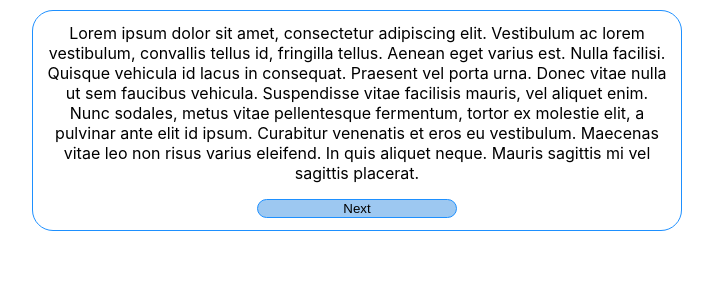
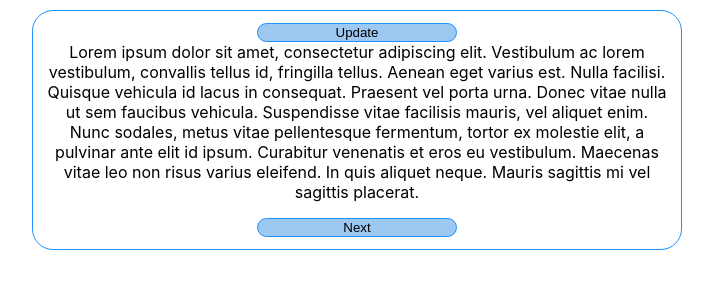
Before and after one commit to Jinja144/micro-fracture-questionnaire, a Next.js app: page / in a window 1280 px wide. Shown: the top 300 px of the page, without its empty margins (283-996 px from the left). Built offline with nearby package versions, Linux system fonts and the light colour scheme.

Commit message:
Linted and fixed

```diff
--- a/components/page/index.js
+++ b/components/page/index.js
@@ -9,15 +9,26 @@ export default function Page({
   isFirst,
   isLast,
 }) {
-  const [state, updateState] = useState({ text })
+  const [state, updateState] = useState({ text });
   const updateCurrentPage = (update) => {
     updatePage(update);
     updateState(update);
   };
 
+  const updateCurrentPageTest = () => {
+    updateCurrentPage({ text: "updated test text" });
+  };
+
   const buttonStyles = isFirst || isLast ? styles.buttonFull : styles.button;
   return (
     <div className={styles.container}>
+      <button
+        className={buttonStyles}
+        type="button"
+        onClick={updateCurrentPageTest}
+      >
+        Update
+      </button>
       <p className={styles.text}>{state.text}</p>
       {!isFirst ? (
         <button className={buttonStyles} type="button" onClick={previousPage}>
--- a/pages/index.js
+++ b/pages/index.js
@@ -4,12 +4,29 @@ import usePage from "../hooks/usePage";
 
 export default function Home() {
   const pages = [
-    { text: "Lorem ipsum dolor sit amet, consectetur adipiscing elit. Vestibulum ac lorem vestibulum, convallis tellus id, fringilla tellus. Aenean eget varius est. Nulla facilisi. Quisque vehicula id lacus in consequat. Praesent vel porta urna. Donec vitae nulla ut sem faucibus vehicula. Suspendisse vitae facilisis mauris, vel aliquet enim. Nunc sodales, metus vitae pellentesque fermentum, tortor ex molestie elit, a pulvinar ante elit id ipsum. Curabitur venenatis et eros eu vestibulum. Maecenas vitae leo non risus varius eleifend. In quis aliquet neque. Mauris sagittis mi vel sagittis placerat." },
-    { text: "Vivamus quis magna tellus. Sed pellentesque mattis lorem, sit amet sagittis ligula ultrices ut. Maecenas ut enim cursus, tincidunt nisi eu, lacinia ex. Interdum et malesuada fames ac ante ipsum primis in faucibus. Vestibulum ante ipsum primis in faucibus orci luctus et ultrices posuere cubilia curae; Integer sed turpis lobortis, placerat dui a, pulvinar nisi. Fusce in porta felis. Sed porta nunc et ex cursus, sed suscipit tortor placerat. Duis finibus tempus maximus. Maecenas nec tincidunt turpis. Aliquam erat volutpat. Integer nec nibh quis velit ullamcorper convallis." },
-    { text: "Vestibulum ultricies tempus porta. In nisi elit, lacinia id efficitur ut, tristique eu quam. Donec ultrices sodales quam ut viverra. In quis risus hendrerit urna ullamcorper suscipit sit amet a est. Curabitur nisl metus, convallis vel erat ut, eleifend tincidunt metus. Aenean non enim vitae neque pulvinar tempus ut at lectus. Nam egestas tempor turpis sed laoreet." },
-    { text: "Test images", images: ["https://micro-fracture-scan-questionnaire-images.s3.eu-west-2.amazonaws.com/Qualification1.png", "https://micro-fracture-scan-questionnaire-images.s3.eu-west-2.amazonaws.com/Qualification2.png", "https://micro-fracture-scan-questionnaire-images.s3.eu-west-2.amazonaws.com/Qualification3.png"], exprectedOrder: [0, 1, 2], answered: false, passedTest: false },
+    {
+      text: "Lorem ipsum dolor sit amet, consectetur adipiscing elit. Vestibulum ac lorem vestibulum, convallis tellus id, fringilla tellus. Aenean eget varius est. Nulla facilisi. Quisque vehicula id lacus in consequat. Praesent vel porta urna. Donec vitae nulla ut sem faucibus vehicula. Suspendisse vitae facilisis mauris, vel aliquet enim. Nunc sodales, metus vitae pellentesque fermentum, tortor ex molestie elit, a pulvinar ante elit id ipsum. Curabitur venenatis et eros eu vestibulum. Maecenas vitae leo non risus varius eleifend. In quis aliquet neque. Mauris sagittis mi vel sagittis placerat.",
+    },
+    {
+      text: "Vivamus quis magna tellus. Sed pellentesque mattis lorem, sit amet sagittis ligula ultrices ut. Maecenas ut enim cursus, tincidunt nisi eu, lacinia ex. Interdum et malesuada fames ac ante ipsum primis in faucibus. Vestibulum ante ipsum primis in faucibus orci luctus et ultrices posuere cubilia curae; Integer sed turpis lobortis, placerat dui a, pulvinar nisi. Fusce in porta felis. Sed porta nunc et ex cursus, sed suscipit tortor placerat. Duis finibus tempus maximus. Maecenas nec tincidunt turpis. Aliquam erat volutpat. Integer nec nibh quis velit ullamcorper convallis.",
+    },
+    {
+      text: "Vestibulum ultricies tempus porta. In nisi elit, lacinia id efficitur ut, tristique eu quam. Donec ultrices sodales quam ut viverra. In quis risus hendrerit urna ullamcorper suscipit sit amet a est. Curabitur nisl metus, convallis vel erat ut, eleifend tincidunt metus. Aenean non enim vitae neque pulvinar tempus ut at lectus. Nam egestas tempor turpis sed laoreet.",
+    },
+    {
+      text: "Test images",
+      images: [
+        "https://micro-fracture-scan-questionnaire-images.s3.eu-west-2.amazonaws.com/Qualification1.png",
+        "https://micro-fracture-scan-questionnaire-images.s3.eu-west-2.amazonaws.com/Qualification2.png",
+        "https://micro-fracture-scan-questionnaire-images.s3.eu-west-2.amazonaws.com/Qualification3.png",
+      ],
+      exprectedOrder: [0, 1, 2],
+      answered: false,
+      passedTest: false,
+    },
   ];
-  const [currentPage, nextPage, previousPage, updatePage, addPages] = usePage(pages);
+  const [currentPage, nextPage, previousPage, updatePage, addPages] =
+    usePage(pages);
   const [isApiCalled, setIsApiCalled] = useState(false);
 
   const getQuestionPages = async () => [{ text: "test page" }];
@@ -18,11 +35,11 @@ export default function Home() {
     setIsApiCalled(true);
     const newPages = await getQuestionPages();
     addPages(newPages);
-  }
+  };
 
   useEffect(() => {
     if (!isApiCalled) callApiAndUpdatePages();
-  })
+  });
   return (
     <Page
       key={currentPage.key}
```
Also changed, not shown: components/page/index.module.scss (indentation only).
